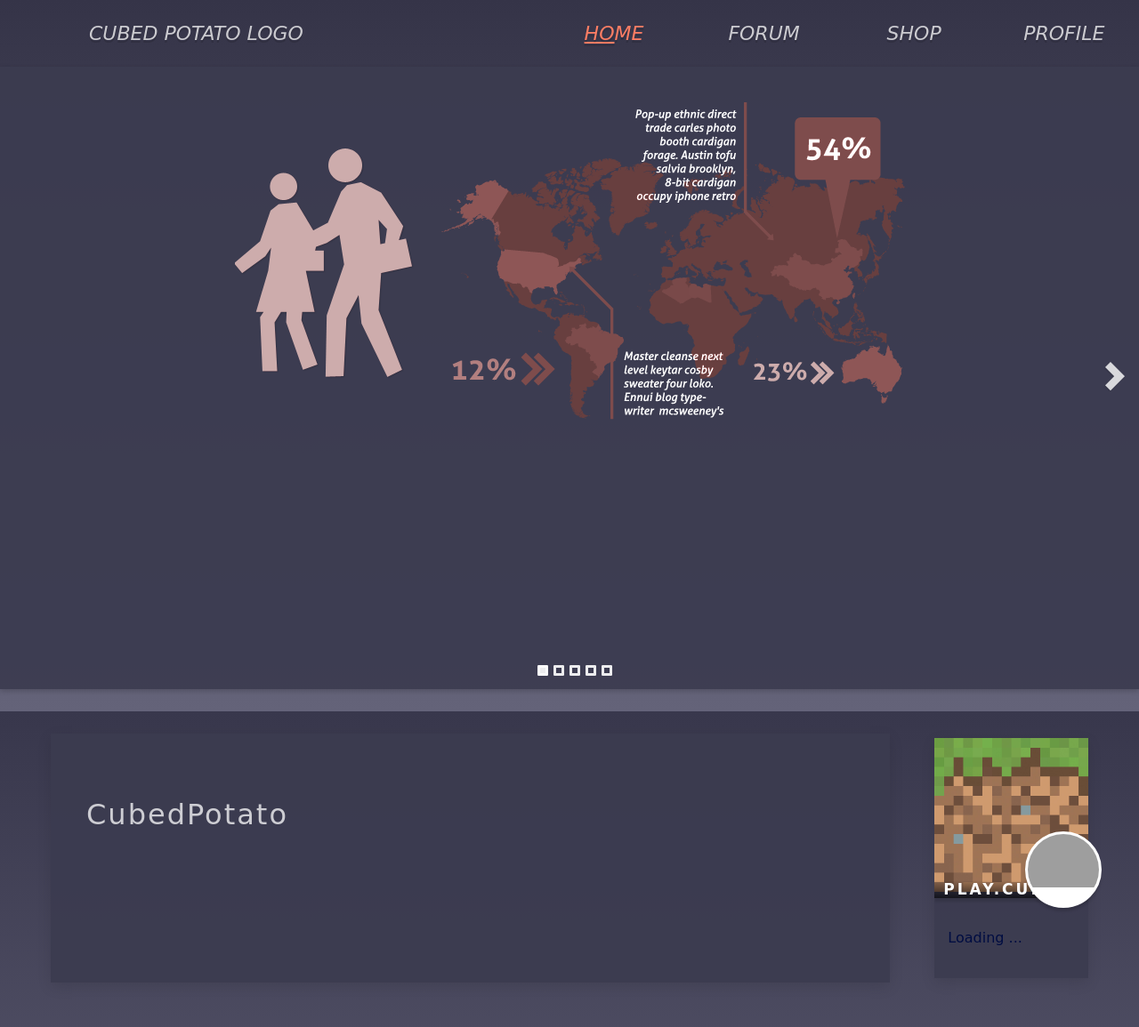
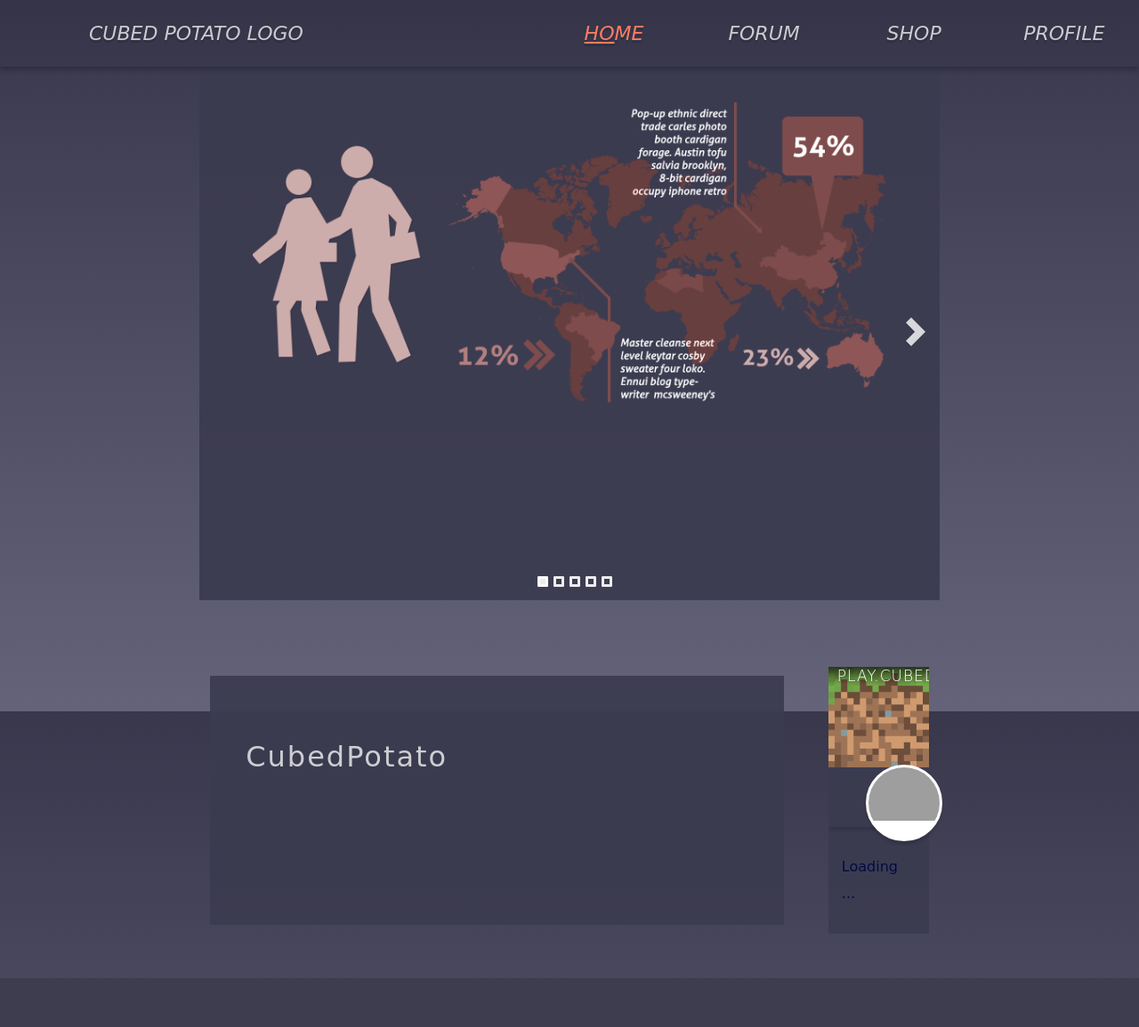
Before and after one commit to mistaDurbinm9/cubedpotato, a PHP site: page / in a window 1280 px wide. Shown: the whole page at 89% size. After the commit the page ends 1100 px from the top, so only its background shows below. Run offline with PHP 8.4, Linux system fonts and the light colour scheme; some libraries are stand-ins or nearby versions; some web fonts are replaced; grey boxes are pictures that could not be loaded.

Commit message:
updating layout

```diff
--- a/index.html
+++ b/index.html
@@ -24,10 +24,18 @@
       <div class="but item-active"><a href="index.html"><u>Ho</u>me</a></div>
       <div class="but item"><a href="forum.html">Forum</a></div>
       <div class="but item"><a href="shop.html">Shop</a></div>
-      <div class="but item"><a href="profile.html">Profile</a></div>
+      <div class="but item">
+        <a href="profile.html">Profile</a>
+      </div>
+      <div class="profile-dropdown">
+        <div class="">
+
         </div>
       </div>
-
+    </div>
+  </div>
+  <div class="">
+    <div class="slideshow-contain">
       <div class="sp-slideshow">
 
       	<input id="button-1" type="radio" name="radio-set" class="sp-selector-1" checked="checked" />
@@ -63,6 +71,8 @@
       	</div><!-- sp-content -->
 
       </div><!-- sp-slideshow -->
+    </div>
+  </div>
 
   <div class="content-wrapper">
     <div class="content">
--- a/javaScript.js
+++ b/javaScript.js
@@ -9,7 +9,7 @@ $.getJSON(url, function(r) {
  }
 var pl = '';
  if(r.players.sample.length > 0 ){ pl = '<br>OP: '+r.players.sample[0].name;  }
-  $('#rest').html(r.description.replace(/§(.+?)/gi, '')+'<br><b>Players Online:</b> '+r.players.online+pl);
+  $('#rest').html(r.description.replace(/§(.+?)/gi, '')+'<br>'+r.players.online+pl+' <b>PLAYING NOW</b> ');
  $('#favicon').attr('src', r.favicon);
 
 });
--- a/slideshow.css
+++ b/slideshow.css
@@ -1,8 +1,14 @@
+.slideshow-contain{
+  display: flex;
+  align-items: center;
+  justify-content: center;
+}
 .sp-slideshow {
     position: relative;
-	min-width: 260px;
-  height:700px;
-    box-shadow: 0 2px 6px rgba(0,0,0,0.2);
+  height:600px;
+  width:65vw;
+  margin-bottom:25px;
+  margin-top:0;
 }
 
 .sp-content {
--- a/style_main.css
+++ b/style_main.css
@@ -59,6 +59,8 @@ a{
   transition:.5s;
 }
   .head{
+    position: relative;
+    z-index: 99999;
     display: flex;
     flex-direction: row;
     height:75px;
@@ -66,10 +68,12 @@ a{
     justify-content: center;
     font-size: 22px;
     background: rgba(0, 0, 0, 0.05);
+    box-shadow: 0 4px 8px rgba(0,0,0,.1), 0 3px 6px rgba(0,0,0,.17);
     color: rgba(255, 255, 255, 0.75);
     text-shadow: 0 3px rgba(0, 0, 0, 0.125);
     text-transform: uppercase;
     font-style: italic;
+
   }
     .logo{
       display: flex;
@@ -106,6 +110,9 @@ a{
         .item-active>a:hover{
           color:#ff9d89;
         }
+      .profile-dropdown{
+
+      }
 
   .content-wrapper{
     display:flex;
@@ -121,16 +128,15 @@ a{
       position: relative;
       justify-content: center;
       align-items: center;
-      width:95vw;
+      width:67vw;
       /* box-shadow: 0px 0px 8px 7px rgba(0,0,0,0.6); */
-      margin:25px;;
+      margin:25px;
     }
       .updates{
         width:75vw;
         height:25vh;
         margin:25px;
         background: rgba(59, 59, 80, 0.935);
-        box-shadow: 0 5px 15px rgba(0, 0, 0, 0.1);
         padding:40px;
         color: rgba(255, 255, 255, 0.75);
         font-size:32px;
@@ -142,7 +148,6 @@ a{
         min-height:25vh;
         margin:25px;
         background: rgba(59, 59, 80, 0.935);
-        box-shadow: 0 5px 15px rgba(0, 0, 0, 0.1);
         /* box-shadow: 0px 0px 8px 7px rgba(0,0,0,0.6); */
         overflow:hidden;
       }
@@ -173,16 +178,17 @@ a{
 
       .header h2{
         position:absolute;
-        bottom:0;
+        top:0;
         margin:0;
         font-size: 17px;
-        letter-spacing: 3px;
+        letter-spacing: 1px;
         width:100%;
         padding:0 10px;
         color:#fff;
+        font-weight: lighter;
         text-transform:uppercase;
         pointer-events:none;
-        background: linear-gradient(to bottom, rgba(0,0,0,0) 0%,rgba(0,0,0,0.65) 100%);
+        background: linear-gradient(to top, rgba(0,0,0,0) 0%,rgba(0,0,0,0.65) 100%);
       }
         .icon {
         position: absolute;
```
Lines whose indentation alone changed are shown as unchanged.
